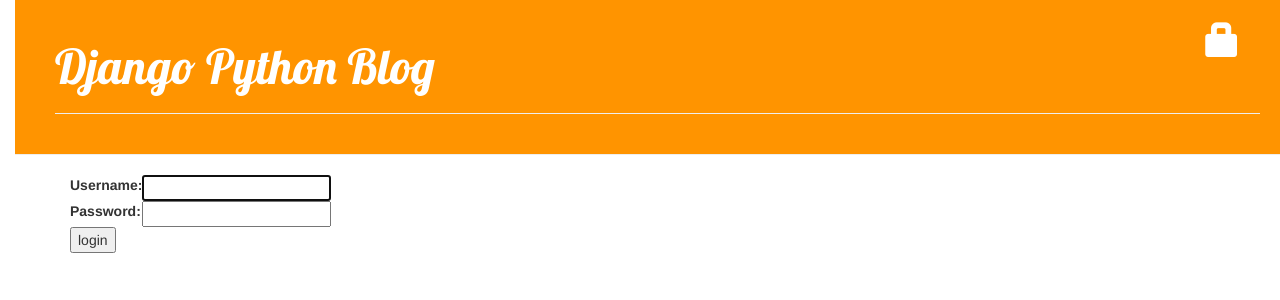
After one commit to PatrickCmd/Blog-Site, a Django app: page /accounts/login/ in a window 1280 px wide. The commit adds this page. Shown: the top 300 px of the page. Run offline with Django 3.2, Linux system fonts and the light colour scheme; some libraries are stand-ins or nearby versions.

Commit message:
Added security to our blog so that login is required on post_new, edit, publish, and delete templates

```diff
--- a/blog/templates/blog/base.html
+++ b/blog/templates/blog/base.html
@@ -14,8 +14,12 @@
     <div class="page-header">
         {% if user.is_authenticated %}
             <a href="{% url 'blog:post_new' %}" class="top-menu"><span class="glyphicon glyphicon-plus"></span></a>
+            <a href="{% url 'blog:post_draft_list' %}" class="top-menu"><span class="glyphicon glyphicon-edit"></span></a>
+            <h4 class="top-menu">Hello {{ user.username }}<small>(<a href="{% url 'logout' %}">Log out</a>)</small></h4>
+        {% else %}
+            <a href="{% url 'login' %}" class="top-menu"><span class="glyphicon glyphicon-lock"></span></a>
         {% endif %}
-        <h1><a href="/">Django Python Blog</a></h1>
+        <h1><a href="{% url 'blog:post_list' %}">Django Python Blog</a></h1>
         <hr />
     </div>
 
--- a/blog/templates/blog/post_detail.html
+++ b/blog/templates/blog/post_detail.html
@@ -6,10 +6,13 @@
             <div class="date">
                 {{ post.published_date }}
             </div>
+        {% else %}
+            <a class="btn btn-default" href="{% url 'blog:post_publish' pk=post.pk %}">Publish</a>
         {% endif %}
 
         {% if user.is_authenticated %}
             <a class="btn btn-default" href="{% url 'blog:post_edit' pk=post.pk %}"><span class="glyphicon glyphicon-pencil"></span></a>
+            <a class="btn btn-default" href="{% url 'blog:post_remove' pk=post.pk %}"><span class="glyphicon glyphicon-remove"></span></a>
         {% endif %}
 
         <h1>{{ post.title }}</h1>
--- /dev/null
+++ b/blog/templates/registration/login.html
@@ -0,0 +1,26 @@
+{% extends "blog/base.html" %}
+
+{% block content %}
+
+{% if form.errors %}
+<p>Your username and password didn't match. Please try again.</p>
+{% endif %}
+
+<form method="post" action="{% url 'login' %}">
+{% csrf_token %}
+<table>
+<tr>
+    <td>{{ form.username.label_tag }}</td>
+    <td>{{ form.username }}</td>
+</tr>
+<tr>
+    <td>{{ form.password.label_tag }}</td>
+    <td>{{ form.password }}</td>
+</tr>
+</table>
+
+<input type="submit" value="login" />
+<input type="hidden" name="next" value="{{ next }}" />
+</form>
+
+{% endblock %}
--- a/blog/urls.py
+++ b/blog/urls.py
@@ -8,4 +8,7 @@ urlpatterns = [
     url(r'^post/(?P<pk>\d+)/$', views.post_detail, name='post_detail'),
     url(r'^post/new/$', views.post_new, name='post_new'),
     url(r'^post/(?P<pk>\d+)/edit/$', views.post_edit, name='post_edit'),
+    url(r'^drafts/$', views.post_draft_list, name='post_draft_list'),
+    url(r'^post/(?P<pk>\d+)/publish/$', views.post_publish, name='post_publish'),
+    url(r'^post/(?P<pk>\d+)/remove/$', views.post_remove, name='post_remove'),
 ]
--- a/blog_site/settings.py
+++ b/blog_site/settings.py
@@ -101,6 +101,7 @@ AUTH_PASSWORD_VALIDATORS = [
     },
 ]
 
+LOGIN_REDIRECT_URL = '/'       # redirecting user to index page on successful login
 
 # Internationalization
 # https://docs.djangoproject.com/en/1.9/topics/i18n/
--- a/blog_site/urls.py
+++ b/blog_site/urls.py
@@ -14,9 +14,15 @@ Including another URLconf
     2. Add a URL to urlpatterns:  url(r'^blog/', include('blog.urls'))
 """
 from django.conf.urls import include, url
+import django.contrib.auth.views
+from django.contrib.auth import views
+
 from django.contrib import admin
+admin.autodiscover()
 
 urlpatterns = [
     url(r'^admin/', admin.site.urls),
+    url(r'^accounts/login/$', django.contrib.auth.views.login, name='login'),
+    url(r'^accounts/logout/$', views.logout, name='logout', kwargs={'next_page': '/'}),
     url(r'', include('blog.urls', namespace='blog')),
 ]
```
Also changed, not shown: blog/templates/blog/post_draft_list.html (added, +13 -0 lines), blog/views.py (+24 -2 lines).
